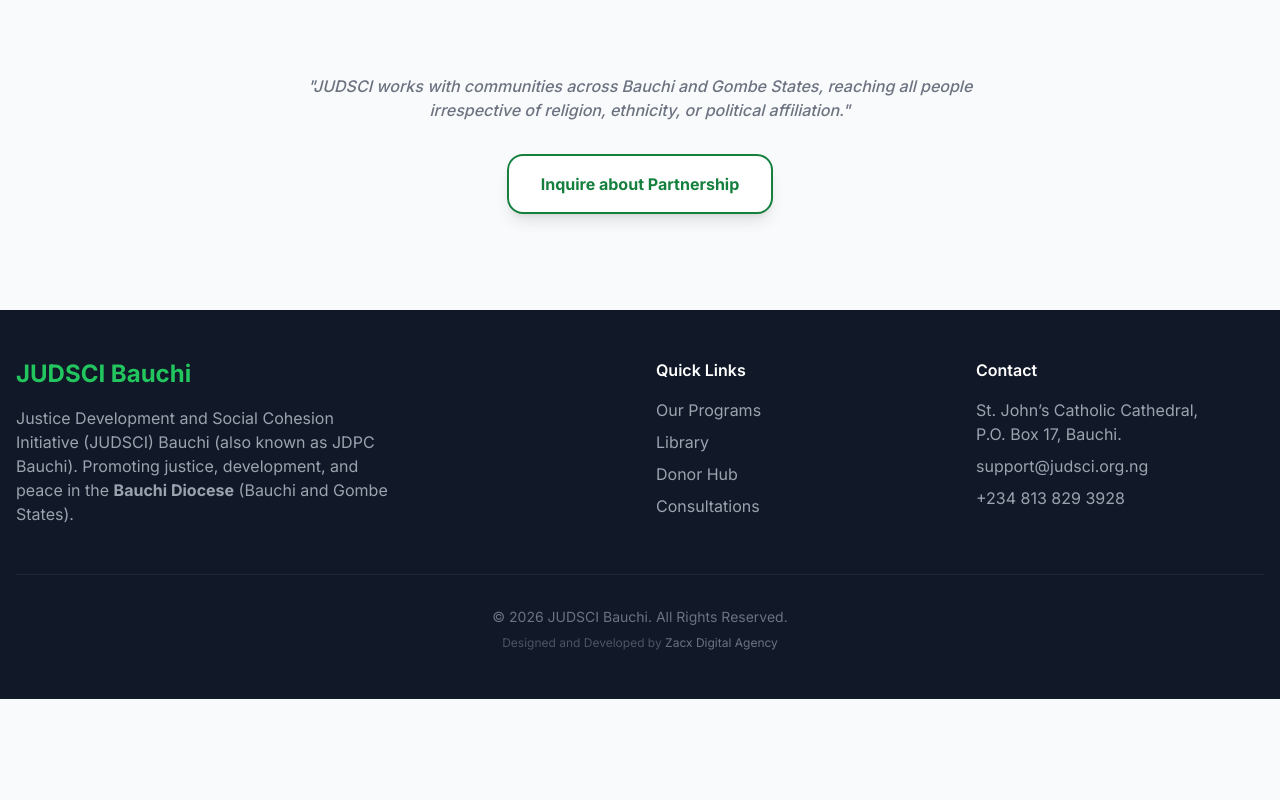
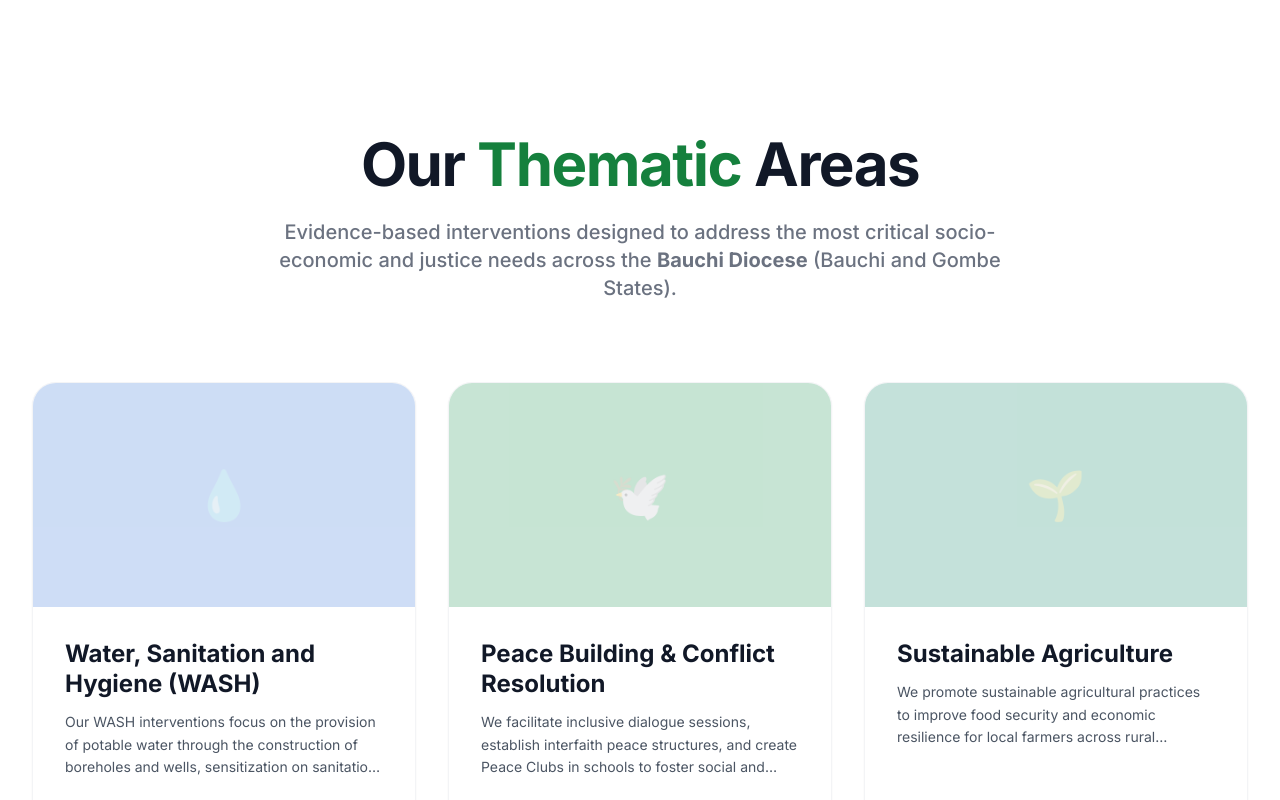
Before and after one commit to MZacx54/Judsci, a React (Vite) app in the folder frontend/: page / in a window 1280 px wide. Shown: the part 1760-2560 px from the top of the page. Before the commit the page ends 2459 px from the top, so only its background shows below. Built offline with nearby package versions, Linux system fonts and the light colour scheme; no server answers.

Commit message:
fix: robust fallback data for all sections, same-origin API config, and force reset active admin superusers

```diff
--- a/frontend/components/NewsSection.tsx
+++ b/frontend/components/NewsSection.tsx
@@ -1,7 +1,6 @@
 import React from 'react';
 import { API_ENDPOINTS, getMediaUrl } from '../config';
 import { BlogPost } from '../types';
-
 
 interface NewsSectionProps {
   fullView?: boolean;
@@ -9,25 +8,54 @@
   onSeeAll?: () => void;
 }
 
+const DEFAULT_POSTS: BlogPost[] = [
+  {
+    id: 1,
+    title: "Restoring Health and Dignity through Potable Water in Rijin Gani",
+    slug: "rijin-gani-water-success",
+    category: "Success Stories",
+    summary: "How a community gained reliable access to safe drinking water and eliminated waterborne diseases through JUDSCI's intervention.",
+    body: "In Rijin Gani community of Bauchi Diocese, women and children long relied on unsafe surface water, leading to frequent waterborne diseases. JUDSCI Bauchi constructed a motorized borehole along with VIP latrines, providing clean water to over 350 households.",
+    author: "JUDSCI Media Team",
+    published_date: "2024-05-15"
+  },
+  {
+    id: 2,
+    title: "Bridging Divides through Dialogue and Interfaith Cooperation",
+    slug: "peace-building-dialogue",
+    category: "Peace Building",
+    summary: "Strengthening interfaith collaboration and community trust through inclusive dialogue sessions across the Diocese.",
+    body: "JUDSCI Bauchi intervened by facilitating inclusive dialogue sessions and strengthening interfaith and community structures across Bauchi and Gombe States.",
+    author: "JUDSCI Peace Desk",
+    published_date: "2024-06-10"
+  },
+  {
+    id: 3,
+    title: "Community-Led Sanitation: A Path to Better Health",
+    slug: "sanitation-success",
+    category: "WASH",
+    summary: "Eliminating open defecation and promoting hygiene through community ownership and behavior change.",
+    body: "JUDSCI supported the construction of VIP latrines and conducted extensive hygiene promotion sessions in rural communities.",
+    author: "JUDSCI WASH Team",
+    published_date: "2024-07-02"
+  }
+];
+
 const NewsSection: React.FC<NewsSectionProps> = ({ fullView, onReadStory, onSeeAll }) => {
-  const [posts, setPosts] = React.useState<BlogPost[]>([]);
-  const [isLoading, setIsLoading] = React.useState(true);
+  const [posts, setPosts] = React.useState<BlogPost[]>(DEFAULT_POSTS);
 
   React.useEffect(() => {
     fetch(API_ENDPOINTS.POSTS)
       .then(res => res.json())
       .then(data => {
-        setPosts(data);
-        setIsLoading(false);
+        if (Array.isArray(data) && data.length > 0) {
+          setPosts(data);
+        }
       })
       .catch(err => {
-        console.error("Failed to fetch posts:", err);
-        setIsLoading(false);
+        console.error("Failed to fetch posts, using defaults:", err);
       });
   }, []);
-
-  if (isLoading) return <div className="py-20 text-center text-gray-400">Loading stories...</div>;
-  if (posts.length === 0) return null;
 
   const displayPosts = fullView ? posts : posts.slice(0, 3);
 
@@ -54,7 +82,10 @@
             <article key={post.id} className="bg-white rounded-3xl overflow-hidden shadow-sm hover:shadow-2xl transition-all group border border-gray-100 flex flex-col h-full">
               <div className="h-64 overflow-hidden relative cursor-pointer" onClick={() => onReadStory?.(post)}>
                 <img
-                  src={post.image ? getMediaUrl(post.image) : `https://picsum.photos/seed/${post.slug}/800/600`}
+                  src={post.image ? getMediaUrl(post.image) : `https://picsum.photos/seed/${post.slug || post.id}/800/600`}
+                  onError={(e) => {
+                    (e.target as HTMLImageElement).src = `https://picsum.photos/seed/${post.slug || post.id}/800/600`;
+                  }}
                   alt={`JDPC Bauchi News: ${post.title}`}
                   className="w-full h-full object-cover group-hover:scale-110 transition-transform duration-500"
                   loading="lazy"
@@ -65,7 +96,9 @@
                 </span>
               </div>
               <div className="p-8 flex flex-col flex-grow">
-                <div className="text-xs font-bold text-gray-400 mb-3 uppercase tracking-wider">{new Date(post.published_date).toLocaleDateString('en-GB', { day: 'numeric', month: 'long', year: 'numeric' })}</div>
+                <div className="text-xs font-bold text-gray-400 mb-3 uppercase tracking-wider">
+                  {post.published_date ? new Date(post.published_date).toLocaleDateString('en-GB', { day: 'numeric', month: 'long', year: 'numeric' }) : 'Recent'}
+                </div>
                 <h3
                   className="text-xl font-bold mb-4 group-hover:text-green-700 transition-colors cursor-pointer leading-tight"
                   onClick={() => onReadStory?.(post)}
--- a/frontend/components/ProgramGrid.tsx
+++ b/frontend/components/ProgramGrid.tsx
@@ -1,4 +1,3 @@
-
 import React from 'react';
 import { API_ENDPOINTS, getMediaUrl } from '../config';
 import { Program, BlogPost } from '../types';
@@ -9,28 +8,75 @@
   onReadStory?: (post: BlogPost) => void;
 }
 
+const DEFAULT_PROGRAMS: Program[] = [
+  {
+    id: 1,
+    title: "Water, Sanitation and Hygiene (WASH)",
+    slug: "wash",
+    icon: "💧",
+    color: "bg-blue-500",
+    description: "Our WASH interventions focus on the provision of potable water through the construction of boreholes and wells, sensitization on sanitation and hygiene, and VIP latrines with support from Misereor.",
+    full_content: "Our WASH interventions focus on the provision of potable water..."
+  },
+  {
+    id: 2,
+    title: "Peace Building & Conflict Resolution",
+    slug: "peace-building",
+    icon: "🕊️",
+    color: "bg-green-600",
+    description: "We facilitate inclusive dialogue sessions, establish interfaith peace structures, and create Peace Clubs in schools to foster social and religious tolerance across Bauchi and Gombe States.",
+    full_content: "We facilitate inclusive dialogue sessions..."
+  },
+  {
+    id: 3,
+    title: "Sustainable Agriculture",
+    slug: "agriculture",
+    icon: "🌱",
+    color: "bg-emerald-600",
+    description: "We promote sustainable agricultural practices to improve food security and economic resilience for local farmers across rural communities.",
+    full_content: "We promote sustainable agricultural practices..."
+  },
+  {
+    id: 4,
+    title: "Women and Youth Empowerment",
+    slug: "empowerment",
+    icon: "👩‍🚀",
+    color: "bg-orange-500",
+    description: "Empowering women and youth through vocational skills training, entrepreneurship development, and advocacy for economic independence.",
+    full_content: "Empowering women and youth..."
+  },
+  {
+    id: 5,
+    title: "Prison Apostolate",
+    slug: "prison-apostolate",
+    icon: "⚖️",
+    color: "bg-red-600",
+    description: "We advocate for the rights and dignity of inmates by providing support services, welfare assistance, and spiritual guidance within correctional facilities.",
+    full_content: "We advocate for the rights and dignity of inmates..."
+  }
+];
+
 const ProgramGrid: React.FC<ProgramGridProps> = ({ onSelect, fullView, onReadStory }) => {
-  const [programs, setPrograms] = React.useState<Program[]>([]);
+  const [programs, setPrograms] = React.useState<Program[]>(DEFAULT_PROGRAMS);
   const [posts, setPosts] = React.useState<BlogPost[]>([]);
-  const [isLoading, setIsLoading] = React.useState(true);
 
   React.useEffect(() => {
-    // Fetch both programs and posts to allow linking
     Promise.all([
-      fetch(API_ENDPOINTS.PROGRAMS).then(res => res.json()),
-      fetch(API_ENDPOINTS.POSTS).then(res => res.json())
+      fetch(API_ENDPOINTS.PROGRAMS).then(res => res.json()).catch(() => null),
+      fetch(API_ENDPOINTS.POSTS).then(res => res.json()).catch(() => null)
     ]).then(([progData, postData]) => {
-      setPrograms(progData);
-      setPosts(postData);
-      setIsLoading(false);
+      if (Array.isArray(progData) && progData.length > 0) {
+        setPrograms(progData);
+      }
+      if (Array.isArray(postData)) {
+        setPosts(postData);
+      }
     }).catch(err => {
       console.error("Failed to fetch data:", err);
-      setIsLoading(false);
     });
   }, []);
 
   const handleProgramClick = (prog: Program) => {
-    // Try to find a blog post with the same category/title or slug
     const matchingPost = posts.find(p =>
       p.category.toLowerCase().includes(prog.title.toLowerCase().substring(0, 5)) ||
       p.slug.includes(prog.slug)
@@ -42,9 +88,6 @@
       onSelect();
     }
   };
-
-  if (isLoading) return <div className="py-20 text-center text-gray-400">Loading programs...</div>;
-  if (programs.length === 0) return null;
 
   return (
     <section className={`py-16 md:py-32 ${fullView ? 'bg-gray-50' : 'bg-white'}`}>
@@ -65,14 +108,17 @@
                 {prog.image ? (
                   <img
                     src={getMediaUrl(prog.image)}
+                    onError={(e) => {
+                      (e.target as HTMLImageElement).src = `https://picsum.photos/seed/${prog.slug || prog.id}/800/600`;
+                    }}
                     alt={`JDPC Bauchi Program: ${prog.title}`}
                     className="w-full h-full object-cover group-hover:scale-110 transition-transform duration-500"
                     loading="lazy"
                     decoding="async"
                   />
                 ) : (
-                  <div className={`w-full h-full ${prog.color} opacity-20 flex items-center justify-center text-5xl`}>
-                    {prog.icon}
+                  <div className={`w-full h-full ${prog.color || 'bg-green-600'} opacity-20 flex items-center justify-center text-5xl`}>
+                    {prog.icon || '📌'}
                   </div>
                 )}
               </div>
--- a/frontend/config.ts
+++ b/frontend/config.ts
@@ -1,5 +1,6 @@
-const rawUrl = import.meta.env.VITE_API_URL || 'https://judsci.onrender.com';
-// Remove trailing slash if present
+const isBrowser = typeof window !== 'undefined';
+const defaultUrl = isBrowser ? window.location.origin : 'https://judsci.onrender.com';
+const rawUrl = import.meta.env.VITE_API_URL || defaultUrl;
 const API_BASE_URL = rawUrl.endsWith('/') ? rawUrl.slice(0, -1) : rawUrl;
 
 console.log('--- JDPC DEBUG: API Connectivity ---');
@@ -21,8 +22,8 @@
 export const getMediaUrl = (url: string) => {
   if (!url) return '';
   if (url.startsWith('http')) return url;
-  const base = API_ENDPOINTS.PROGRAMS.split('/api/')[0];
-  return `${base}${url}`;
+  const cleanUrl = url.startsWith('/') ? url : `/${url}`;
+  return `${API_BASE_URL}${cleanUrl}`;
 };
 
 export default API_BASE_URL;
```
Also changed, not shown: frontend/components/ImpactCounters.tsx (+10 -15 lines), 4 other files (tests, documents, lock files or other folders).
